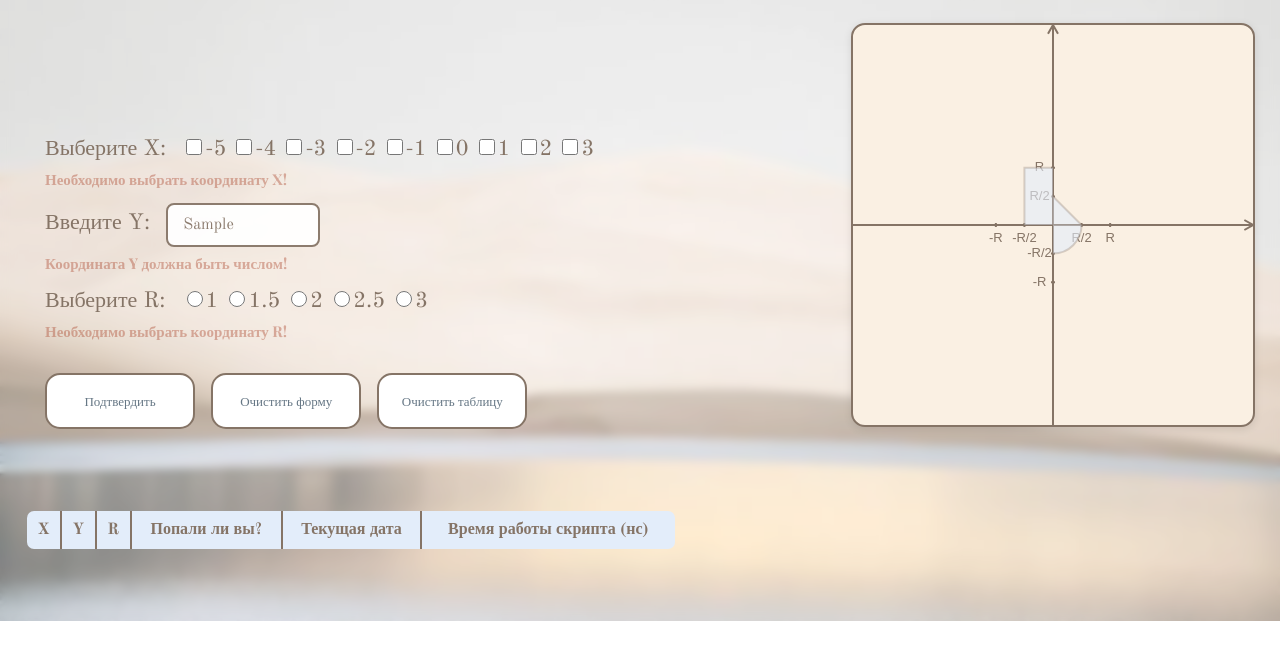
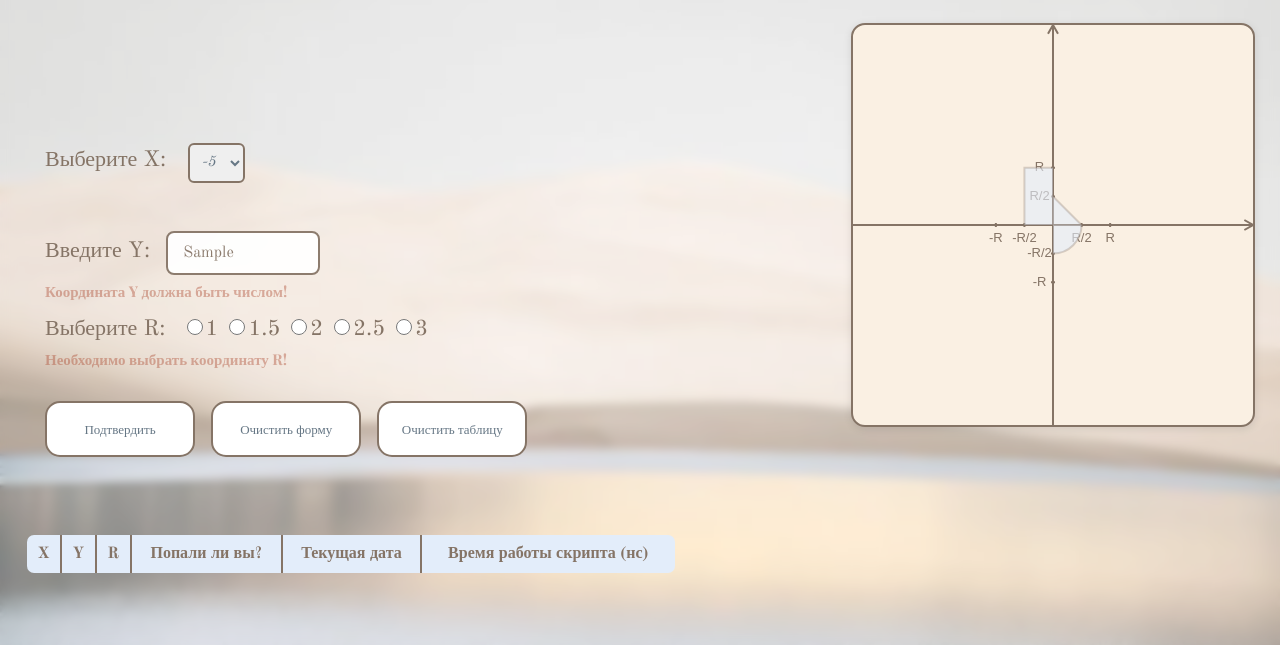
Before and after one commit to LunarSonic/web_lab1, a website with bundled scripts: page frontend/index.html in a window 1280 px wide. Both pictures are taken after typing "Sample" into the empty fields and a click on the button "Подтвердить". Shown: the part 191-836 px from the top of the page. Before the commit the page ends 812 px from the top, so only its background shows below. Built offline with nearby package versions, Linux system fonts and the light colour scheme; a web font is replaced by a local one.

Commit message:
checkbox replaced with select tag as required, css & js updated

```diff
--- a/frontend/index.html
+++ b/frontend/index.html
@@ -25,16 +25,19 @@
     <div id="form_and_canvas_container">
         <form id="main_form" method="get">
             <div id="choice_of_x">
-                <span class="label_name">Выберите X:</span>
-                <label><input class="checkboxForX" type="checkbox" name="x" value="-5">-5</label>
-                <label><input class="checkboxForX" type="checkbox" name="x" value="-4">-4</label>
-                <label><input class="checkboxForX" type="checkbox" name="x" value="-3">-3</label>
-                <label><input class="checkboxForX" type="checkbox" name="x" value="-2">-2</label>
-                <label><input class="checkboxForX" type="checkbox" name="x" value="-1">-1</label>
-                <label><input class="checkboxForX" type="checkbox" name="x" value="0">0</label>
-                <label><input class="checkboxForX" type="checkbox" name="x" value="1">1</label>
-                <label><input class="checkboxForX" type="checkbox" name="x" value="2">2</label>
-                <label><input class="checkboxForX" type="checkbox" name="x" value="3">3</label>
+                <label for="x" class="label_name">Выберите X:</label>
+                <select name="choice_of_x" id="x">
+                    <option>-5</option>
+                    <option>-4</option>
+                    <option>-3</option>
+                    <option>-2</option>
+                    <option>-1</option>
+                    <option>0</option>
+                    <option>1</option>
+                    <option>2</option>
+                    <option>3</option>
+                    <option>4</option>
+                </select>
                 <div class="error" id="errorX"></div>
             </div>
             <div id="choice_of_y">
--- a/frontend/js/mainScript.js
+++ b/frontend/js/mainScript.js
@@ -1,13 +1,13 @@
 import {initCanvas, drawPointOnCoordinatePlane, redraw} from "./canvas.js";
 const yInput = document.getElementById('y')
-const xCheckbox = document.querySelectorAll('#choice_of_x input[type="checkbox"]')
+const xSelect = document.getElementById('x')
 const rChoice = document.querySelectorAll('#choice_of_r input[type="radio"]')
 const mainForm = document.getElementById("main_form")
 const clearFormButton = document.getElementById('clear_form_button')
 const clearTableButton = document.getElementById('clear_table_button')
 const tableWithResults = document.getElementById("result_table")
 const floatPattern = /^-?(?:0|[1-9][0-9]*)(?:\.[0-9]+)?$/
-let lastCheckedX = null
+
 let lastSelectedR = null
 let currentR = null
 
@@ -16,6 +16,7 @@ window.onload = function () {
     let history = JSON.parse(localStorage.getItem('results') || '[]')
     history.forEach(addNewRow)
 }
+
 
 async function sendRequest (checkedX, enteredY, selectedR) {
     const errorField = document.getElementById('error')
@@ -71,25 +72,6 @@ function saveResultToLocalStorage(data) {
     localStorage.setItem('results', JSON.stringify(savedResult))
 }
 
-function chooseOnlyOneCheckbox(event) {
-    const clickedCheckbox = event.target
-    if (clickedCheckbox.checked) {
-        // если выбрали новый чекбокс
-        if (lastCheckedX !== clickedCheckbox && lastCheckedX) {
-            lastCheckedX.checked = false
-        }
-        lastCheckedX = clickedCheckbox
-    }
-    else {
-        if (lastCheckedX === clickedCheckbox) {
-            lastCheckedX = null
-        }
-    }
-}
-xCheckbox.forEach(x => {
-    x.addEventListener('change', chooseOnlyOneCheckbox)
-})
-
 function showMessage(element, message) {
     element.onanimationend = null
     if (message) {
@@ -110,18 +92,18 @@ function showMessage(element, message) {
 async function handleFormSubmission(event) {
     event.preventDefault()
     const y = yInput.value.trim()
-    const checkedX = document.querySelector('#choice_of_x input[type="checkbox"]:checked')
     const selectedR = document.querySelector('#choice_of_r input[type="radio"]:checked')
     const isXValid = validateX()
     const isYValid = validateY(y)
     const isRValid = validateR()
     if (isXValid && isYValid && isRValid) {
-        const x = checkedX.value
+        const x = xSelect.value
         const r = selectedR.value
         await sendRequest(x, y, r)
     }
 }
 mainForm.addEventListener('submit', handleFormSubmission)
+
 
 function clearForm() {
     mainForm.reset()
@@ -136,6 +118,7 @@ function clearTable() {
     tbody.innerHTML = ''
 }
 clearTableButton.addEventListener('click', clearTable)
+
 
 function handleRadioChange(event) {
     const currentRadio = event.target
@@ -152,9 +135,9 @@ rChoice.forEach(radio => {
 
 
 const validateX = function() {
-    const checkedX = document.querySelectorAll('input[type="checkbox"]:checked')
+    const x = xSelect.value
     const xErrorField = document.getElementById("errorX")
-    if (checkedX.length === 0) {
+    if (x === "") {
         showMessage(xErrorField, "Необходимо выбрать координату X!")
         return false
     } else {
@@ -162,6 +145,7 @@ const validateX = function() {
         return true
     }
 }
+
 
 const validateY = function(y) {
     const yErrorField = document.getElementById("errorY")
@@ -188,7 +172,7 @@ const validateR = function() {
     const selectedR = document.querySelector('input[type="radio"]:checked')
     if (!selectedR) {
         showMessage(rErrorField, "Необходимо выбрать координату R!")
-        return false;
+        return false
     } else {
         showMessage(rErrorField, "")
         return true
--- a/frontend/style.css
+++ b/frontend/style.css
@@ -79,7 +79,21 @@ body {
     margin-right: 10px;
 }
 
-#choice_of_x input[type='checkbox'],
+#x {
+    font-size: 15px;
+    margin: 8px 6px;
+    padding: 8px 8px;
+    height: 40px;
+    width: 57px;
+    border: 2px solid #857466;
+    color: #667785;
+    font-style: italic;
+    border-radius: 6px;
+    cursor: pointer;
+    outline: none;
+    font-family: 'Old Standard TT', serif;
+}
+
 #choice_of_r input[type='radio'] {
     width: 16px;
     height: 16px;
```
